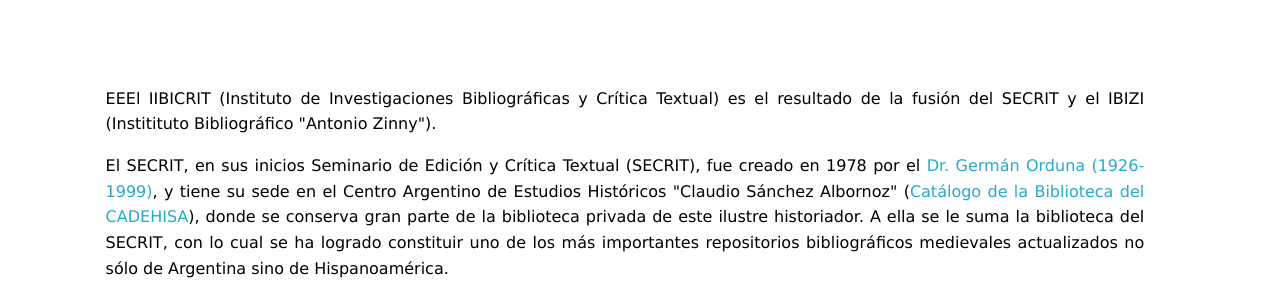
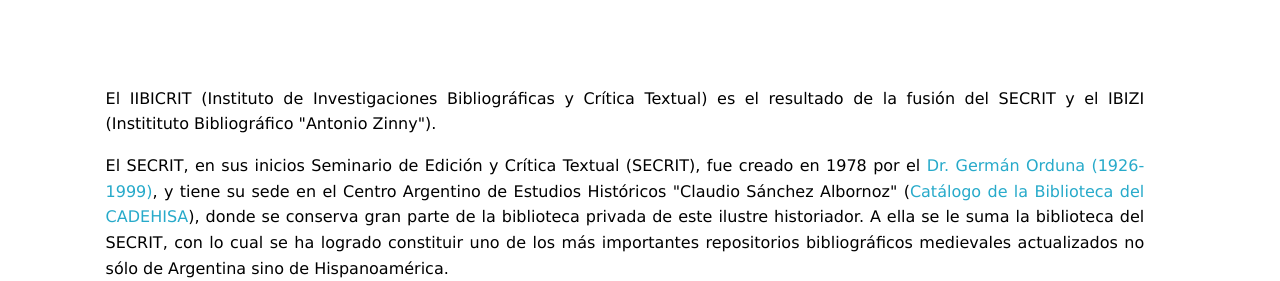
Before and after one commit to gabrielcalarco/sitio_iibicrit, a Jekyll site: the page built from index.html, in a window 1280 px wide. Shown: the part 237-518 px from the top of the page. Built offline with Jekyll 4.4.1, drawn with Linux system fonts in a browser that asks for light colours; nearby versions of some CDN libraries.

Commit message:
test3 ahora sí

```diff
--- a/index.html
+++ b/index.html
@@ -12,7 +12,7 @@
 
 		<div class="container-fluid">
 
-	<p style="text-align: justify;" dir="ltr"><span style="font-weight: 300;">EEEl IIBICRIT (Instituto de Investigaciones Bibliográficas y Crítica Textual) es el resultado de la fusión del SECRIT y el IBIZI (Institituto Bibliográfico "Antonio Zinny").</span></p>
+	<p style="text-align: justify;" dir="ltr"><span style="font-weight: 300;">El IIBICRIT (Instituto de Investigaciones Bibliográficas y Crítica Textual) es el resultado de la fusión del SECRIT y el IBIZI (Institituto Bibliográfico "Antonio Zinny").</span></p>
 
 
 	<p style="text-align: justify;" dir="ltr"><span style="font-weight: 300;">El SECRIT, en sus inicios Seminario de Edición y Crítica Textual (SECRIT), fue creado en 1978 por el <a href="http://www.iibicrit-conicet.gov.ar/investigadores/ordunagerman.html">Dr. Germán Orduna (1926-1999)</a>, y tiene su sede en el Centro Argentino de Estudios Históricos "Claudio Sánchez Albornoz" (<a href="http://www.iibicrit-conicet.gov.ar/wordpress/?attachment_id=569" target="_blank">Catálogo de la Biblioteca del CADEHISA</a>), donde se conserva gran parte de la biblioteca privada de este ilustre historiador. A ella se le suma la biblioteca del SECRIT, con lo cual se ha logrado constituir uno de los más importantes repositorios bibliográficos medievales actualizados no sólo de Argentina sino de Hispanoamérica.</span></p>
```
